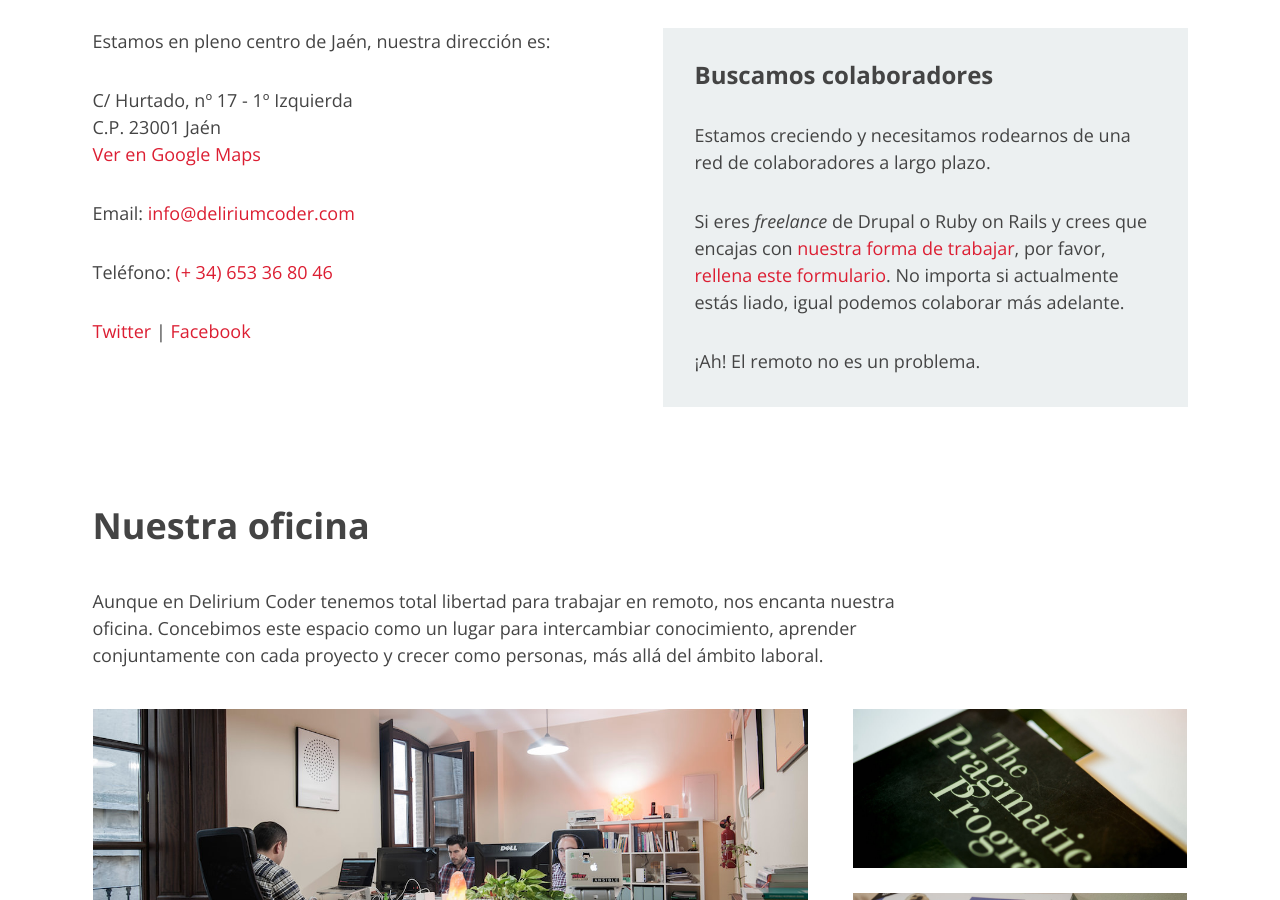
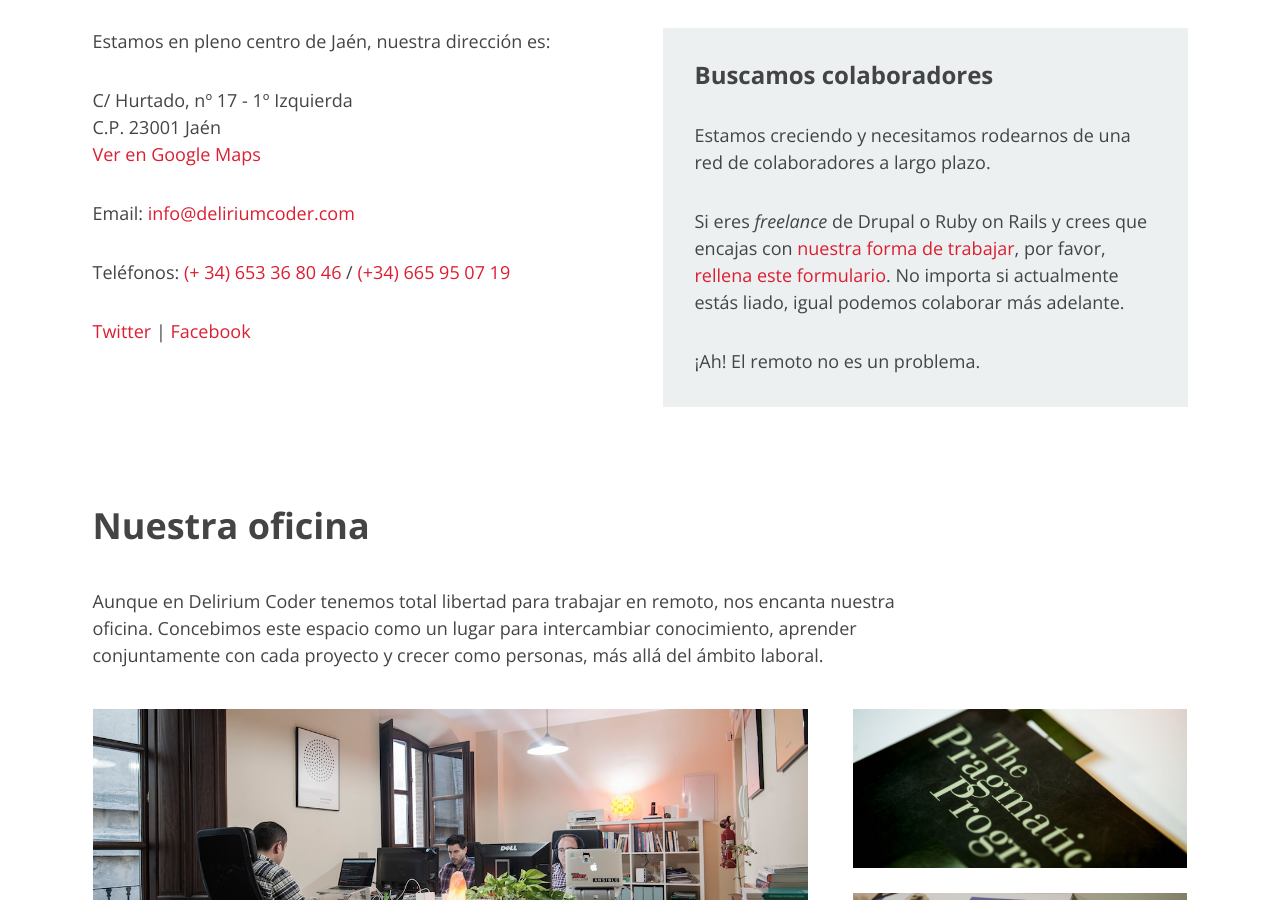
Before and after one commit to dlcoder/deliriumcoder-website, a Jekyll site: the page built from contact.html, in a window 1280 px wide and 900 px high, scrolled down 873 px. Built offline with Jekyll 4.4.1, drawn with Linux system fonts in a browser that asks for light colours; nearby versions of some CDN libraries; some of the changed text lies outside the part shown.

Commit message:
Added secondary phone number.

```diff
--- a/_includes/footer.html
+++ b/_includes/footer.html
@@ -5,7 +5,7 @@
         <p>Delirium Coder 2017</p>
       </div>
       <div class="contact-info">
-        <p><span>Email:</span> <a href="mailto:info@deliriumcoder.com">info@deliriumcoder.com</a></p> <span class="vertical-separator">|</span> <p><span>Teléfono:</span> <a href="tel:+34653368046">(+34) 653 36 80 46</a></p>
+        <p><span>Email:</span> <a href="mailto:info@deliriumcoder.com">info@deliriumcoder.com</a></p> <span class="vertical-separator">|</span> <p><span>Teléfonos:</span> <a href="tel:+34653368046">(+34) 653 36 80 46</a> / <a href="tel:+34665950719">(+34) 665 95 07 19</a></p>
       </div>
     </div>
   </div>
--- a/contact.html
+++ b/contact.html
@@ -14,7 +14,7 @@
         <p>Estamos en pleno centro de Jaén, nuestra dirección es:</p>
         <p>C/ Hurtado, nº 17 - 1º Izquierda <br> C.P. 23001 Jaén <br> <a href="https://www.google.es/maps/place/Delirium+Coder+S.L./@37.673043,-3.3877485,9.98z/data=!4m18!1m12!4m11!1m3!2m2!1d-3.7880852!2d37.7736602!1m6!1m2!1s0xd6dd70a8d29a853:0xcc836854d7e8aed8!2sdelirium+coder!2m2!1d-3.788083!2d37.766082!3m4!1s0xd6dd70a8d29a853:0xcc836854d7e8aed8!8m2!3d37.766082!4d-3.788083" target="_blank" title="El enlace se abrirá en una nueva ventana">Ver en Google Maps</a></p>
         <p><span class="bold">Email:</span> <a href="mailto:info@deliriumcoder.com">info@deliriumcoder.com</a></p>
-        <p><span class="bold">Teléfono:</span> <a href="tel:+34653368046">(+ 34) 653 36 80 46</a></p>
+        <p><span class="bold">Teléfonos:</span> <a href="tel:+34653368046">(+ 34) 653 36 80 46</a> / <a href="tel:+34665950719">(+34) 665 95 07 19</a></p>
         <p><a href="https://twitter.com/dlcoder">Twitter</a> | <a href="https://www.facebook.com/deliriumcoder">Facebook</a></p>
       </div>
       <div class="section-contact__partners">
```
